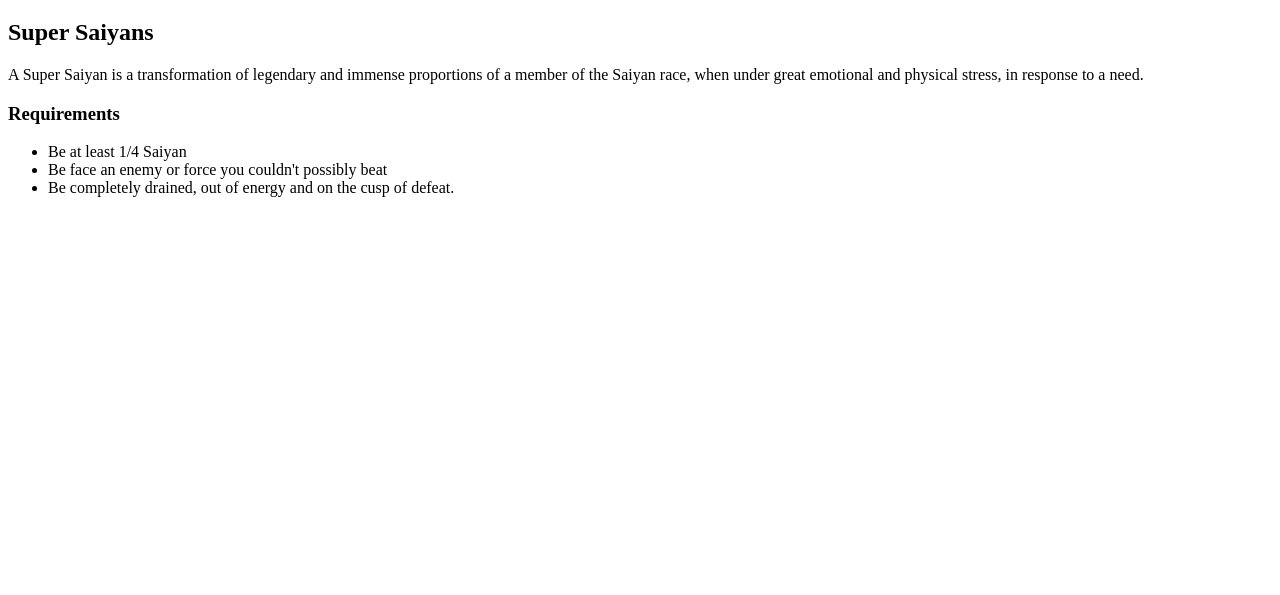
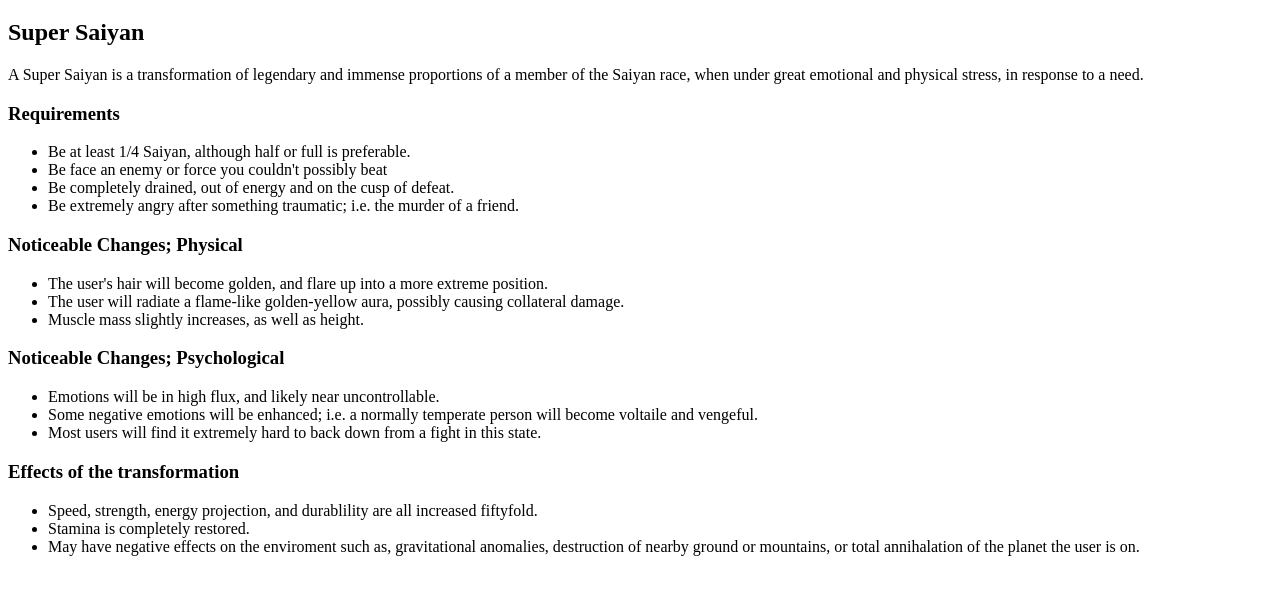
Before and after one commit to TonyMolins/TonyMolins, a plain HTML site: page index.html in a window 1280 px wide. Shown: the part 61-656 px from the top of the page. Drawn offline with Linux system fonts and the light colour scheme.

Commit message:
Added
Increased details.

```diff
--- a/index.html
+++ b/index.html
@@ -2,18 +2,37 @@
 <html>
 
 <head>
-    <title>Becoming a Super Saiyan</title>
+    <title>Saiyans</title>
 </head>
 
 <body>
     <h1>Saiyans</h1>
-    <h2>Super Saiyans</h2>
+    <h2>Super Saiyan</h2>
     <p>A Super Saiyan is a transformation of legendary and immense proportions of a member of the Saiyan race, when under great emotional and physical stress, in response to a need.</p>
     <h3>Requirements</h3>
     <ul>
-        <li>Be at least 1/4 Saiyan</li>
+        <li>Be at least 1/4 Saiyan, although half or full is preferable.</li>
         <li>Be face an enemy or force you couldn't possibly beat</li>
         <li>Be completely drained, out of energy and on the cusp of defeat.</li>
+        <li>Be extremely angry after something traumatic; i.e. the murder of a friend.</li>
+    </ul>
+     <h3>Noticeable Changes; Physical</h3>
+    <ul>
+        <li>The user's hair will become golden, and flare up into a more extreme position.</li>
+        <li>The user will radiate a flame-like golden-yellow aura, possibly causing collateral damage.</li>
+        <li>Muscle mass slightly increases, as well as height.</li>
+    </ul>
+    <h3>Noticeable Changes; Psychological</h3>
+    <ul>
+        <li>Emotions will be in high flux, and likely near uncontrollable.</li>
+        <li>Some negative emotions will be enhanced; i.e. a normally temperate person will become voltaile and vengeful.</li>
+        <li>Most users will find it extremely hard to back down from a fight in this state.</li>
+    </ul>
+    <h3>Effects of the transformation</h3>
+        <ul>
+        <li>Speed, strength, energy projection, and durablility are all increased fiftyfold.</li>
+        <li>Stamina is completely restored.</li>
+        <li>May have negative effects on the enviroment such as, gravitational anomalies, destruction of nearby ground or mountains, or total annihalation of the planet the user is on.</li>
     </ul>
 </body>
 
```
